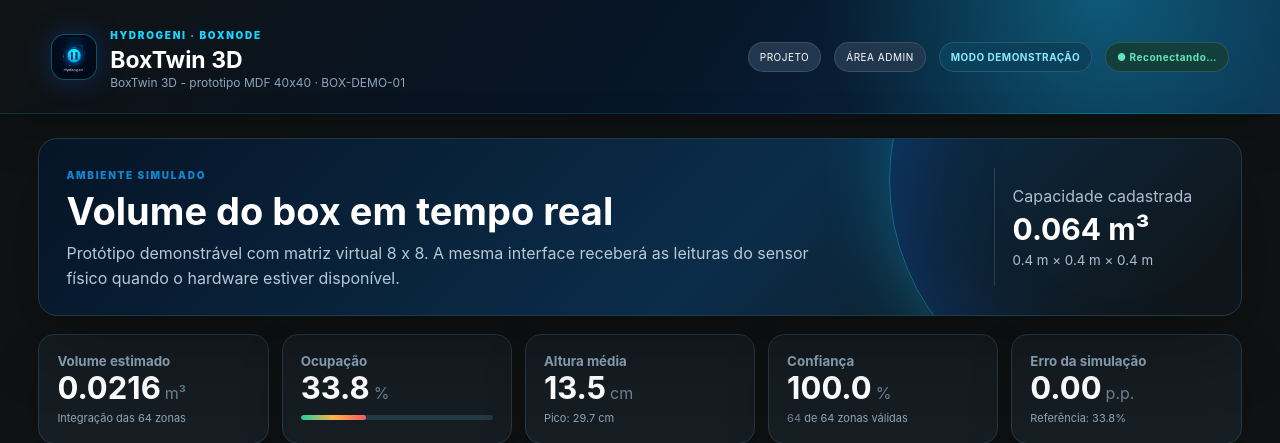
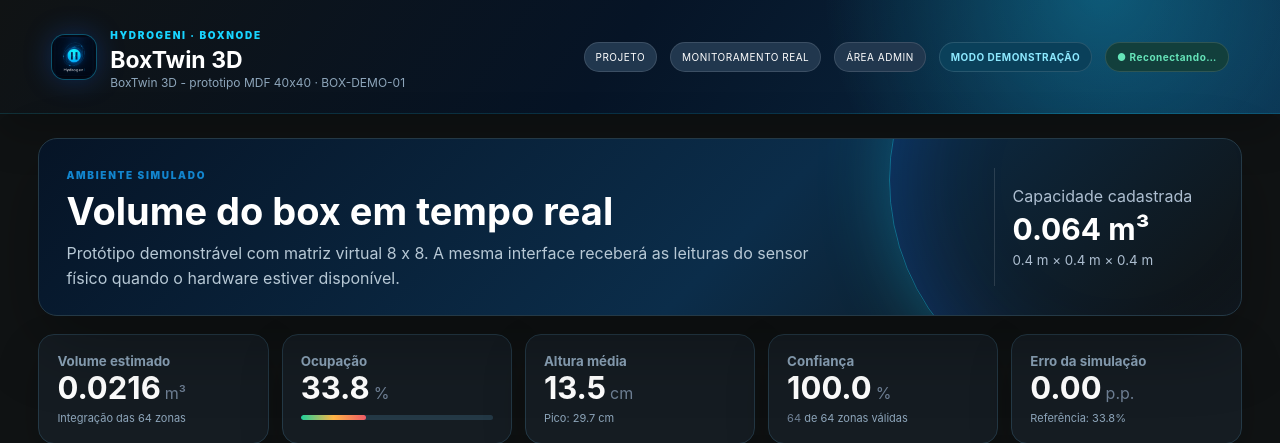
Before and after one commit to JuniorDdev/HydrogenI-BoxTwin, a Flask app: page /simulador in a window 1280 px wide. Shown: the top 443 px of the page. Run offline with Flask 3, Linux system fonts and the light colour scheme; data comes from the database, SQL or seed files in the repository; data that the repository does not hold is empty.

Commit message:
feat: link real box monitoring from navigation

```diff
--- a/boxtwin/templates/admin.html
+++ b/boxtwin/templates/admin.html
@@ -11,7 +11,7 @@
 <body>
   <header class="topbar">
     <a class="brand" href="/"><img class="brand-logo" src="{{ url_for('static', filename='img/hydrogeni-lab-logo.png') }}" alt="HydrogenI"><div><span>HYDROGENI · OPERAÇÃO REAL</span><h1>Central BoxTwin</h1><p>{{ box_name }} · {{ node_id }}</p></div></a>
-    <div class="status-group"><a class="badge" href="/">PROJETO</a><a class="badge" href="/simulador">SIMULADOR</a><form method="post" action="/logout"><button class="badge logout" type="submit">SAIR</button></form></div>
+    <div class="status-group"><a class="badge" href="/">PROJETO</a><a class="badge" href="/box/BOX-01">MONITORAMENTO REAL</a><a class="badge" href="/simulador">SIMULADOR</a><form method="post" action="/logout"><button class="badge logout" type="submit">SAIR</button></form></div>
   </header>
   <main>
     <section class="hero">
--- a/boxtwin/templates/painel.html
+++ b/boxtwin/templates/painel.html
@@ -18,6 +18,7 @@
       </a>
       <nav>
         <a class="active" href="/painel"><span>V</span>Visão geral</a>
+        <a href="/box/BOX-01"><span>M</span>Monitoramento real</a>
         <a href="/admin"><span>A</span>Admin antigo</a>
         <a href="/admin/reports"><span>R</span>Relatórios</a>
         <a href="/simulador"><span>S</span>Simulador</a>
--- a/boxtwin/templates/simulator.html
+++ b/boxtwin/templates/simulator.html
@@ -11,7 +11,7 @@
 <body>
   <header class="topbar">
     <a class="brand" href="/"><img class="brand-logo" src="{{ url_for('static', filename='img/hydrogeni-lab-logo.png') }}" alt="HydrogenI"><div><span>HYDROGENI · BOXNODE</span><h1>BoxTwin 3D</h1><p>{{ box_name }} · {{ node_id }}</p></div></a>
-    <div class="status-group"><a href="/" class="badge">PROJETO</a><a href="/admin" class="badge">ÁREA ADMIN</a><b id="modeBadge" class="badge demo">MODO DEMONSTRAÇÃO</b><b id="connection" class="badge">Conectando…</b></div>
+    <div class="status-group"><a href="/" class="badge">PROJETO</a><a href="/box/BOX-01" class="badge">MONITORAMENTO REAL</a><a href="/admin" class="badge">ÁREA ADMIN</a><b id="modeBadge" class="badge demo">MODO DEMONSTRAÇÃO</b><b id="connection" class="badge">Conectando…</b></div>
   </header>
   <main>
     <section class="hero"><div><span class="eyebrow">AMBIENTE SIMULADO</span><h2>Volume do box em tempo real</h2><p>Protótipo demonstrável com matriz virtual 8 x 8. A mesma interface receberá as leituras do sensor físico quando o hardware estiver disponível.</p></div><div class="box-spec"><span>Capacidade cadastrada</span><strong id="boxCapacity">-</strong><small id="boxDimensions">Carregando dimensões...</small></div></section>
```
